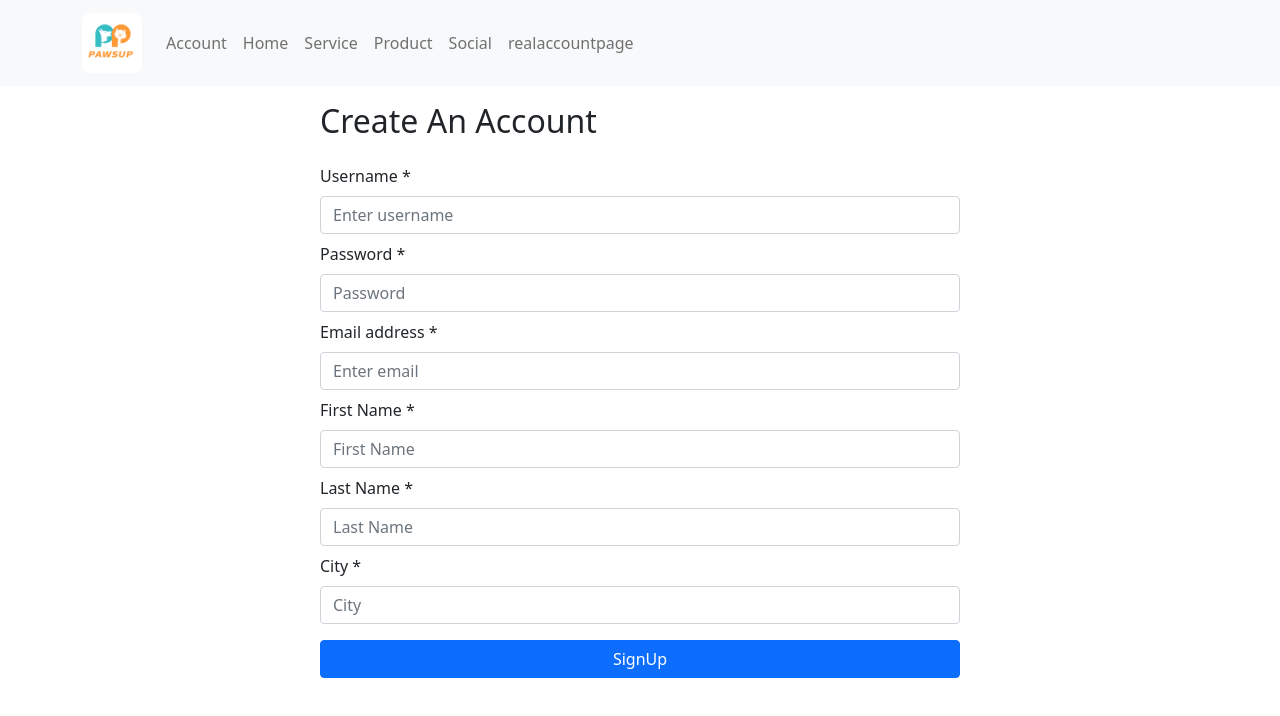
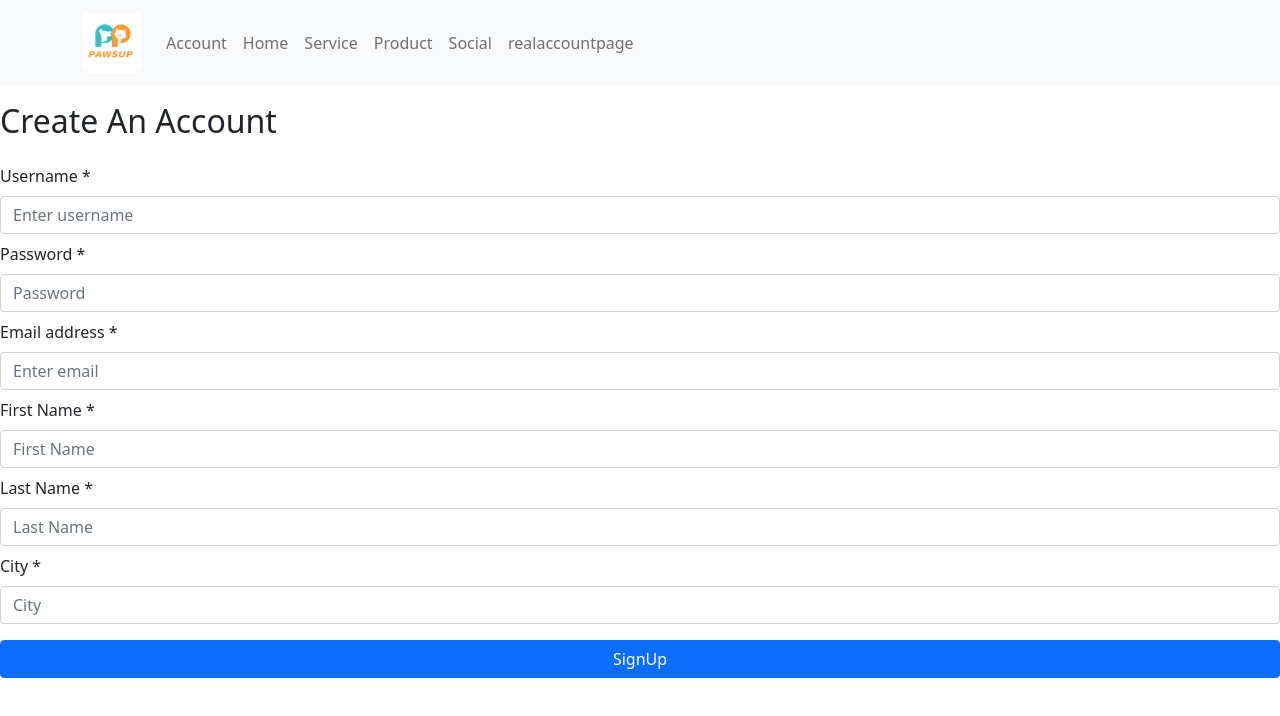
Before and after one commit to Jonathan0137/Pawsup, a React (Create React App) app in the folder client/: page /signup in a window 1280 px wide. Shown: the top 716 px of the page. Built offline with nearby package versions, Linux system fonts and the light colour scheme.

Commit message:
Revert "finished sprint 1 for NODE26"
This reverts commit 1226a6ff9f3722148d7d46cf6e6759e350513c06.

```diff
--- a/client/src/pages/SignupPage.css
+++ /dev/null
@@ -1,4 +0,0 @@
-.formStyle {
-  margin-left: 25%;
-  margin-right: 25%;
-}
--- a/client/src/pages/SignupPage.js
+++ b/client/src/pages/SignupPage.js
@@ -2,7 +2,6 @@ import React, { useState } from "react";
 import { useHistory } from "react-router-dom";
 import HeaderMenu from "../components/HeaderMenu";
 import { Form, Button, Row, Col } from "react-bootstrap";
-import "./SignupPage.css";
 import axios from "axios";
 
 const SignupPage = () => {
@@ -35,7 +34,6 @@ const SignupPage = () => {
   return (
     <div>
       <HeaderMenu />
-      <div className="formStyle">
       <Row>
         <Col>
           <h2 className="mb-4 mt-3">Create An Account</h2>
@@ -112,7 +110,6 @@ const SignupPage = () => {
         </div>
       </Form>
     </div>
-    </div>
   );
 };
 
```
Lines whose indentation alone changed are shown as unchanged.
